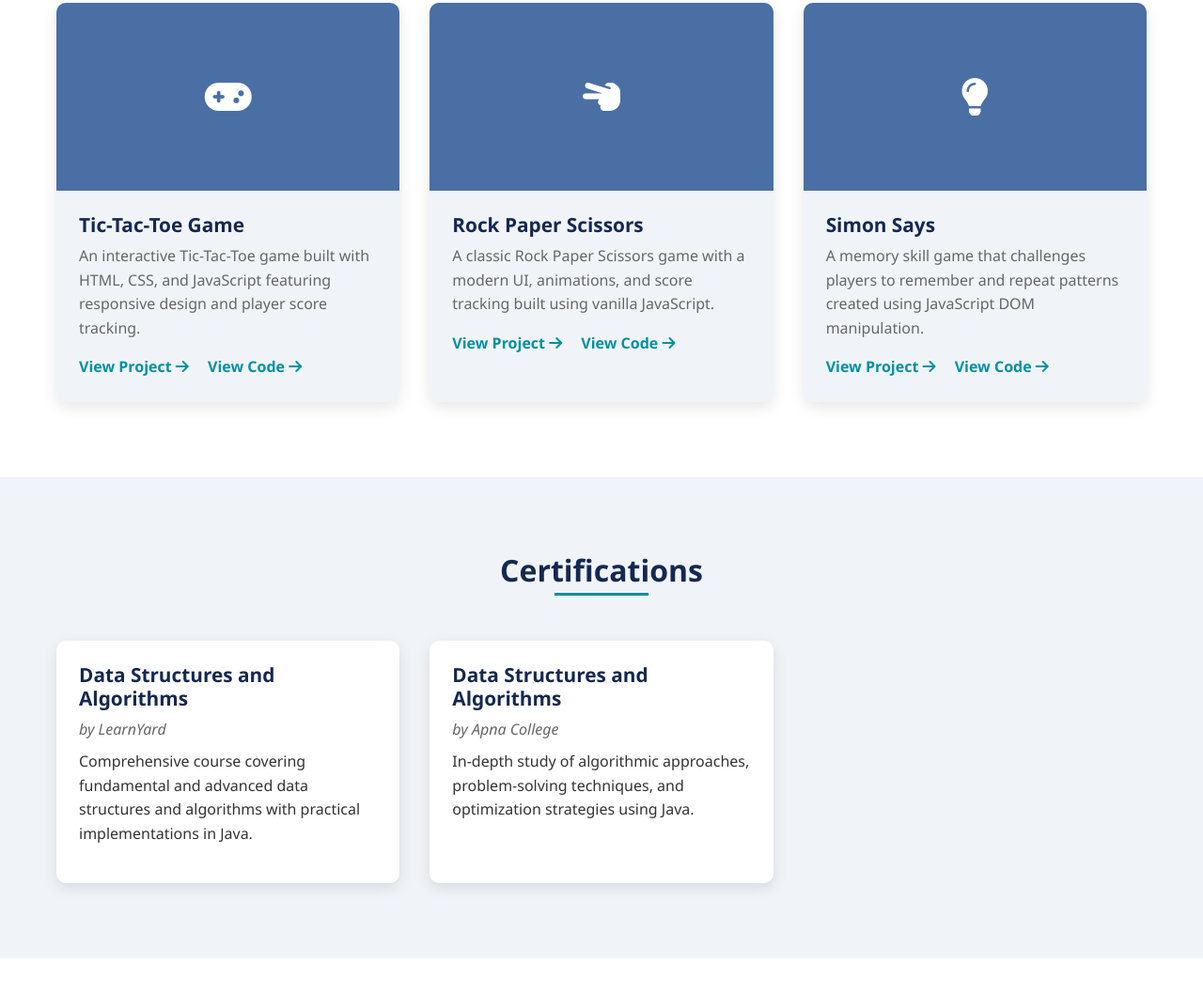
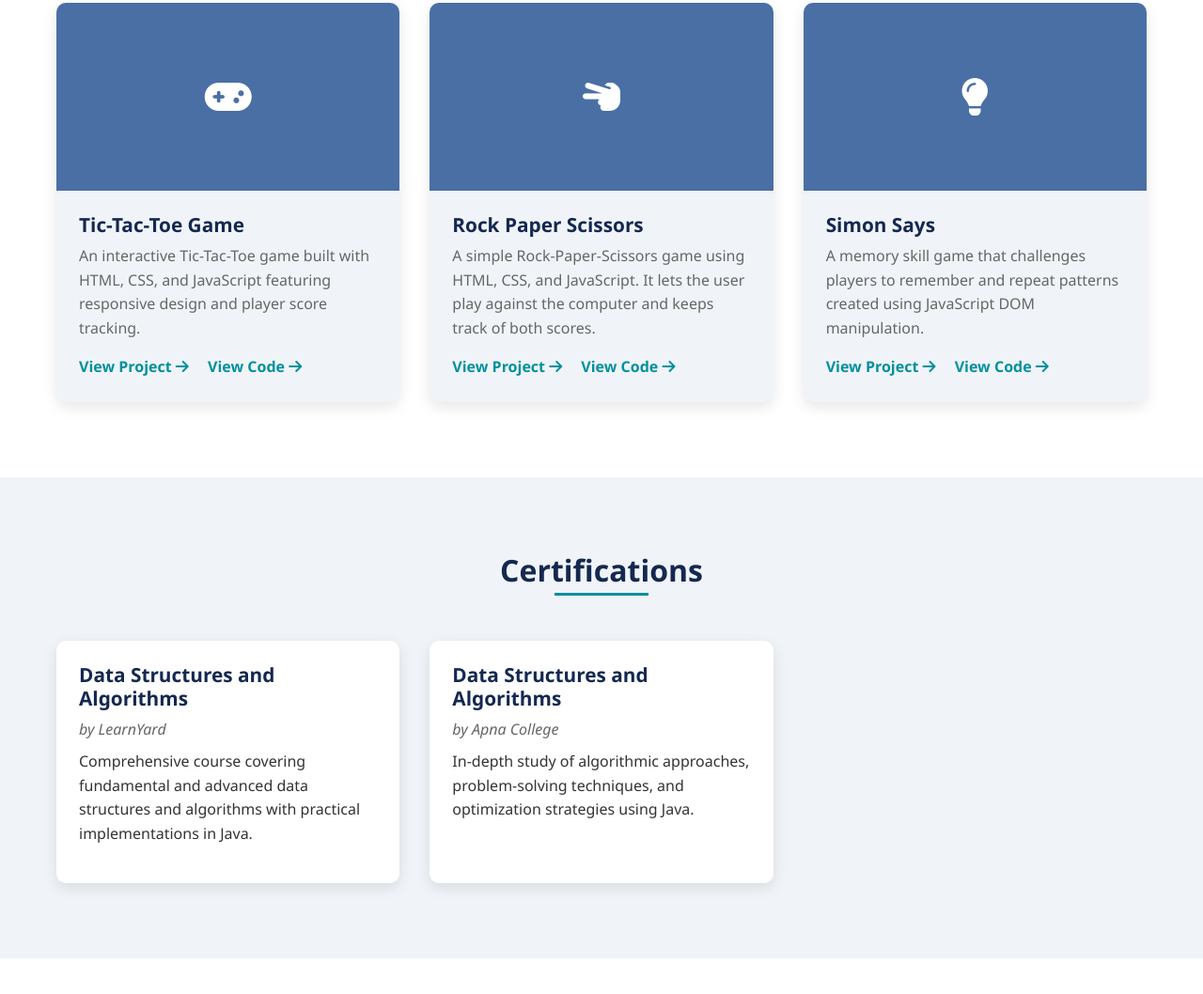
Before and after one commit to theja8458/ThejaPortfolio, a plain HTML site: page index.html in a window 1280 px wide. Shown: the part 1891-2949 px from the top of the page at 94% size. Drawn offline with nearby package versions, Linux system fonts and the light colour scheme.

Commit message:
Update index.html

```diff
--- a/index.html
+++ b/index.html
@@ -129,7 +129,7 @@
                     </div>
                     <div class="project-content">
                         <h3 class="project-title">Rock Paper Scissors</h3>
-                        <p class="project-description">A classic Rock Paper Scissors game with a modern UI, animations, and score tracking built using vanilla JavaScript.</p>
+                        <p class="project-description">A simple Rock-Paper-Scissors game using HTML, CSS, and JavaScript. It lets the user play against the computer and keeps track of both scores.</p>
                         <a href="https://theja8458.github.io/RockPaperScissors/ " class="project-link">View Project <i class="fas fa-arrow-right"></i></a>
                         <a href="https://github.com/theja8458/RockPaperScissors " class="project-link gap" id="gap">View Code <i class="fas fa-arrow-right"></i></a>
                     </div>
```
